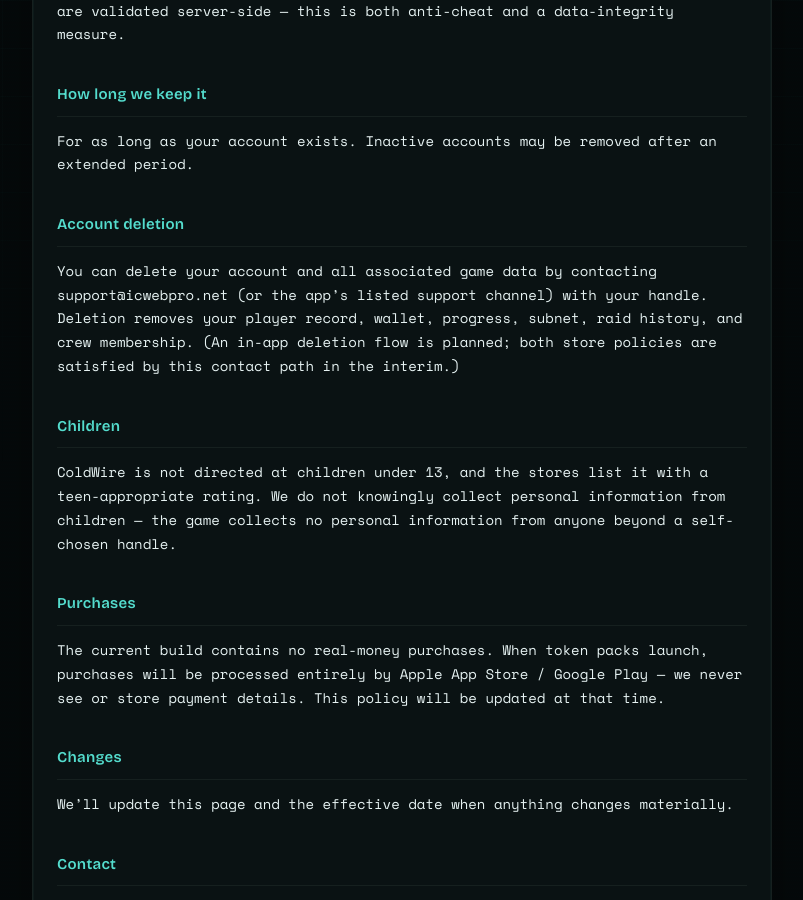
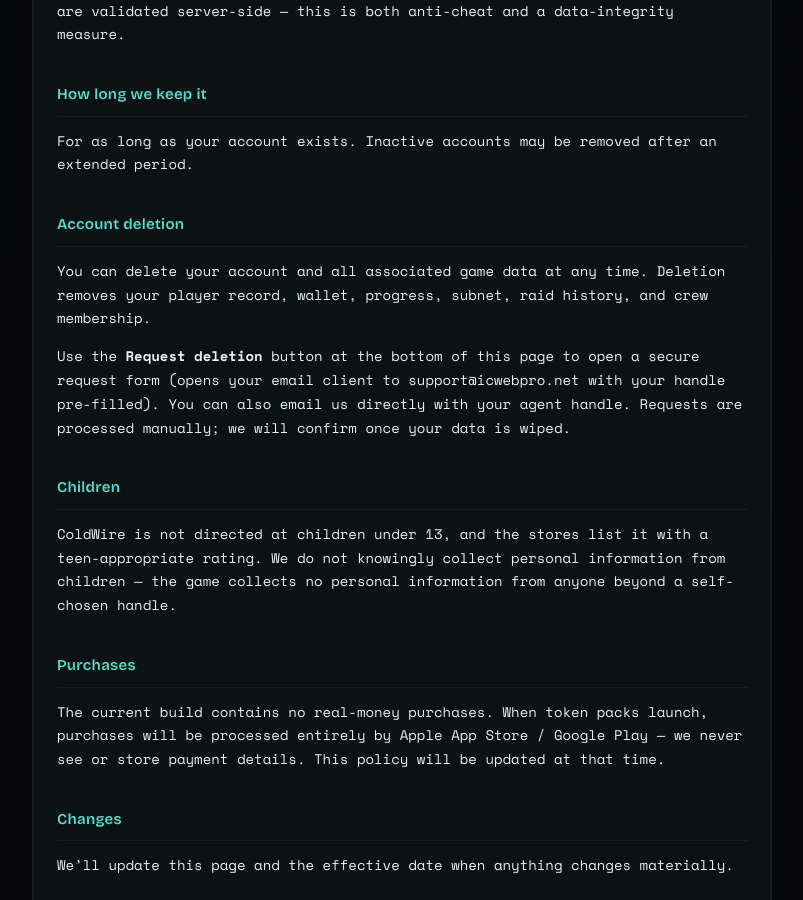
Before and after one commit to olahmyde/coldwire-legal, a Jekyll site: the page built from privacy-policy.md, in a window 1280 px wide and 900 px high, scrolled down 1216 px. Shown: the whole window, without its empty margins (238-1041 px from the left). Built offline with Jekyll 4.4.1, drawn with Linux system fonts in a browser that asks for light colours; our own code applies the rules of GitHub Pages for plain Markdown files.

Commit message:
Sync privacy-policy.md deletion copy

```diff
--- a/privacy-policy.md
+++ b/privacy-policy.md
@@ -48,11 +48,9 @@
 
 ## Account deletion
 
-You can delete your account and all associated game data by contacting
-support@icwebpro.net (or the app's listed support channel) with your handle.
-Deletion removes your player record, wallet, progress, subnet, raid history,
-and crew membership. (An in-app deletion flow is planned; both store policies
-are satisfied by this contact path in the interim.)
+You can delete your account and all associated game data at any time. Deletion removes your player record, wallet, progress, subnet, raid history, and crew membership.
+
+Use the **Request deletion** button at the bottom of this page to open a secure request form (opens your email client to support@icwebpro.net with your handle pre-filled). You can also email us directly with your agent handle. Requests are processed manually; we will confirm once your data is wiped.
 
 ## Children
 
```
